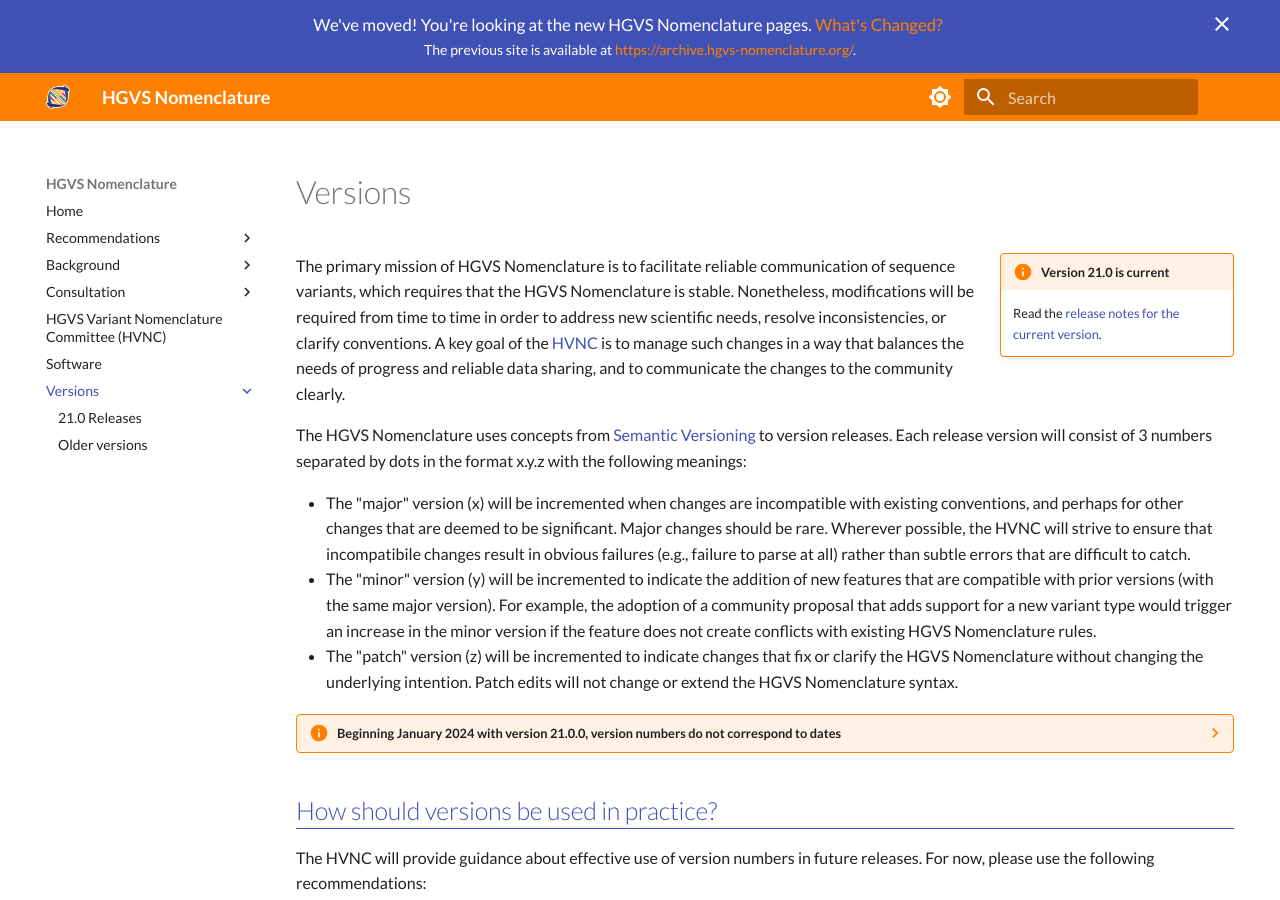
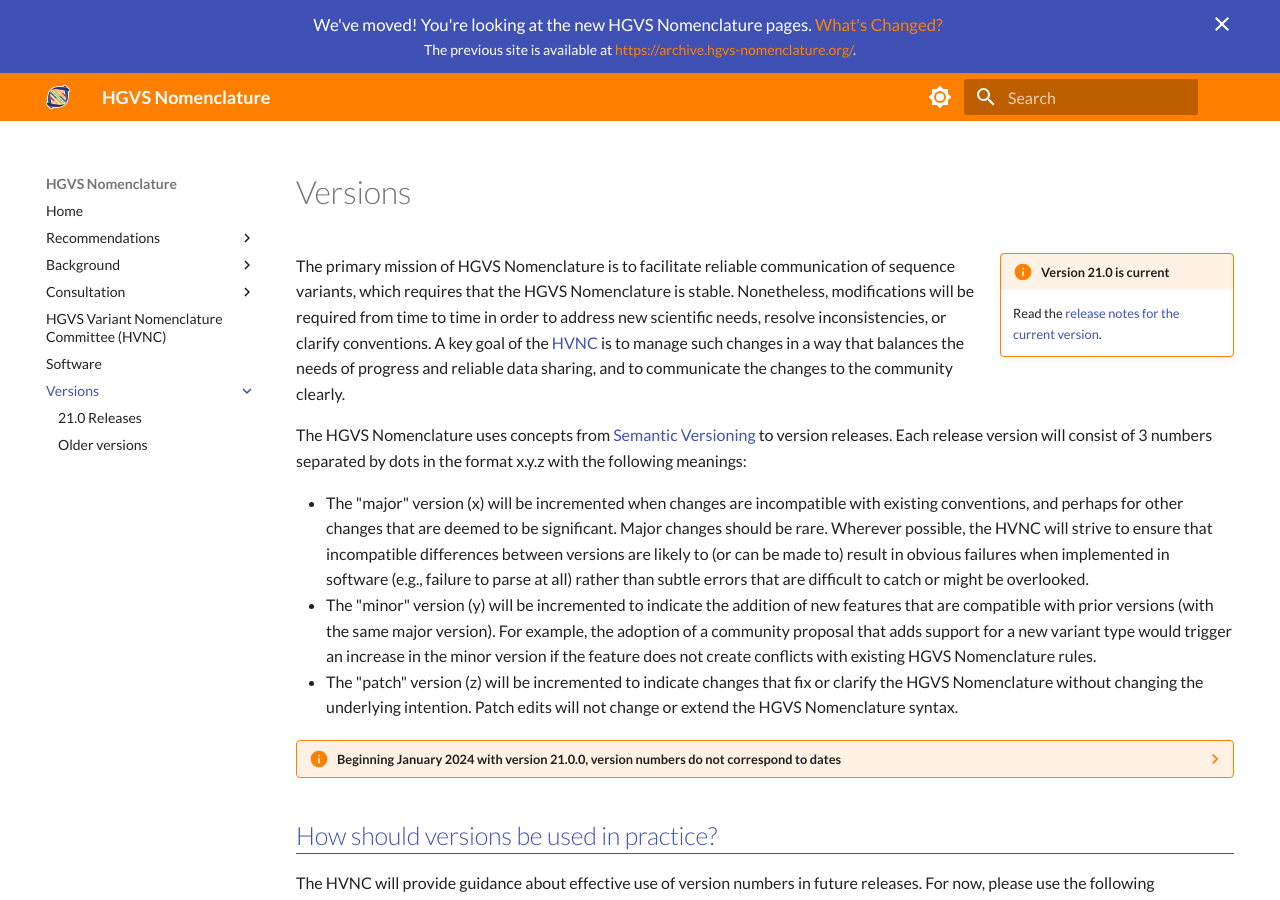
Before and after one commit to HGVSnomenclature/hgvs-nomenclature, an MkDocs documentation site: the page built from docs/versions/index.md, in a window 1280 px wide and 900 px high. Built offline with MkDocs 1.6.1 and Material for MkDocs 9.7.7, drawn with Linux system fonts in a browser that asks for light colours.

Commit message:
updated phrasing of failures in major version differences

```diff
--- a/docs/versions/index.md
+++ b/docs/versions/index.md
@@ -9,7 +9,7 @@ The primary mission of HGVS Nomenclature is to facilitate reliable communication
 
 The HGVS Nomenclature uses concepts from [Semantic Versioning](https://semver.org/) to version releases. Each release version will consist of 3 numbers separated by dots in the format x.y.z with the following meanings:
 
-- The "major" version (x) will be incremented when changes are incompatible with existing conventions, and perhaps for other changes that are deemed to be significant. Major changes should be rare. Wherever possible, the HVNC will strive to ensure that incompatibile changes result in obvious failures (e.g., failure to parse at all) rather than subtle errors that are difficult to catch.
+- The "major" version (x) will be incremented when changes are incompatible with existing conventions, and perhaps for other changes that are deemed to be significant. Major changes should be rare. Wherever possible, the HVNC will strive to ensure that incompatible differences between versions are likely to (or can be made to) result in obvious failures when implemented in software (e.g., failure to parse at all) rather than subtle errors that are difficult to catch or might be overlooked.
 - The "minor" version (y) will be incremented to indicate the addition of new features that are compatible with prior versions (with the same major version).  For example, the adoption of a community proposal that adds support for a new variant type would trigger an increase in the minor version if the feature does not create conflicts with existing HGVS Nomenclature rules.
 - The "patch" version (z) will be incremented to indicate changes that fix or clarify the HGVS Nomenclature without changing the underlying intention. Patch edits will not change or extend the HGVS Nomenclature syntax.
 
```
